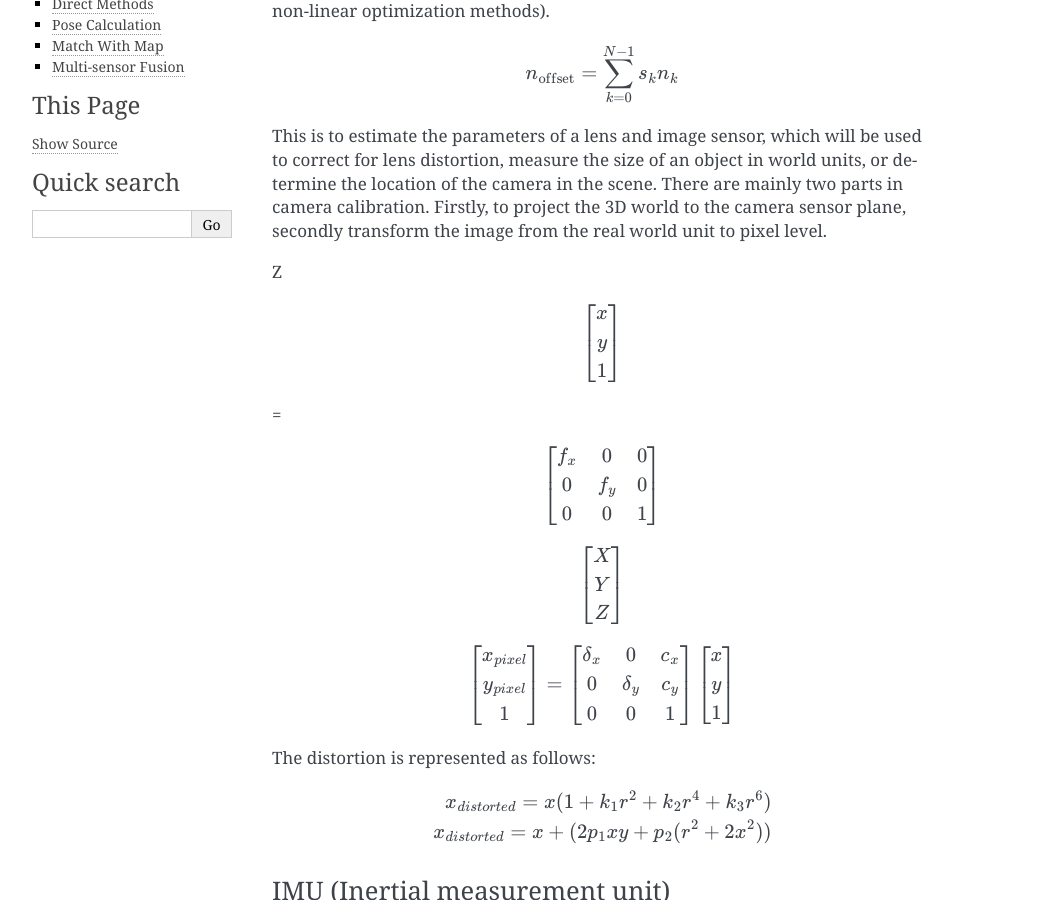
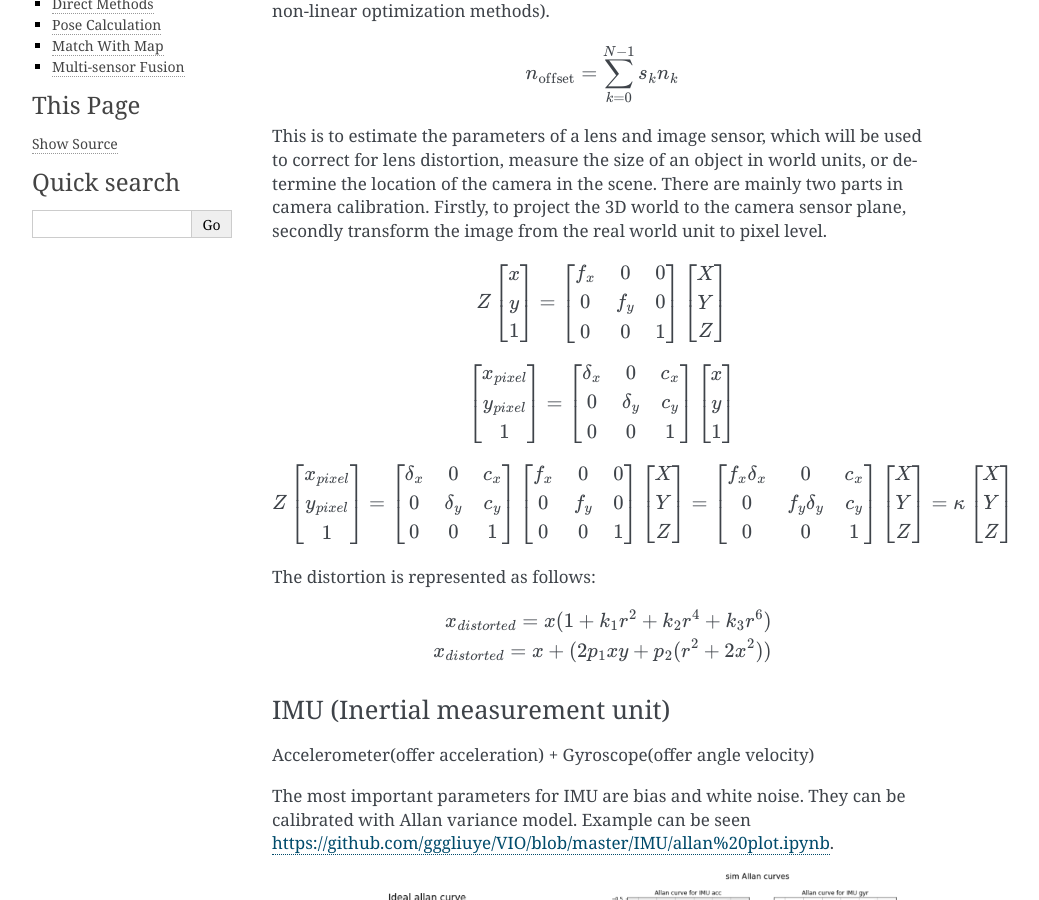
Before and after one commit to gggliuye/VIO, a Sphinx documentation site: the page built from docs/Tracking/TrackingIntroduction.rst, in a window 1280 px wide and 900 px high, scrolled down 311 px. Shown: the whole window, without its empty margins (148-1187 px from the left). Built offline with Sphinx 7.4.7, drawn with Linux system fonts in a browser that asks for light colours.

Commit message:
Update TrackingIntroduction.rst

```diff
--- a/docs/Tracking/TrackingIntroduction.rst
+++ b/docs/Tracking/TrackingIntroduction.rst
@@ -17,8 +17,6 @@ which will be used to correct for lens distortion, measure the size of an object
 There are mainly two parts in camera calibration. Firstly, to project the 3D world to the camera sensor plane, secondly transform the image from the real world unit to pixel level.
 
 .. math::
-   :nowrap:
-
    Z\begin{bmatrix} x\\y\\1\end{bmatrix}
    =\begin{bmatrix}
    f_{x} & 0 & 0\\0 & f_{y} & 0 \\ 0 & 0 & 1
@@ -31,6 +29,20 @@ There are mainly two parts in camera calibration. Firstly, to project the 3D wor
        \delta_{x} & 0 & c_{x}\\0 & \delta_{y} & c_{y} \\ 0 & 0 & 1
     \end{bmatrix}
     \begin{bmatrix} x\\y\\1\end{bmatrix}
+
+.. math::
+    Z\begin{bmatrix} x_{pixel}\\y_{pixel}\\1\end{bmatrix}
+    =\begin{bmatrix}
+       \delta_{x} & 0 & c_{x}\\0 & \delta_{y} & c_{y} \\ 0 & 0 & 1
+    \end{bmatrix}
+    \begin{bmatrix}
+     f_{x} & 0 & 0\\0 & f_{y} & 0 \\ 0 & 0 & 1
+    \end{bmatrix}
+    \begin{bmatrix} X\\Y\\Z\end{bmatrix}
+    = \begin{bmatrix}
+       f_{x}\delta_{x}  & 0 & c_{x}\\0 & f_{y}\delta_{y}  & c_{y} \\ 0 & 0 & 1
+    \end{bmatrix} \begin{bmatrix} X\\Y\\Z\end{bmatrix}
+    = \kappa \begin{bmatrix} X\\Y\\Z\end{bmatrix}
 
 The distortion is represented as follows:
 
```
